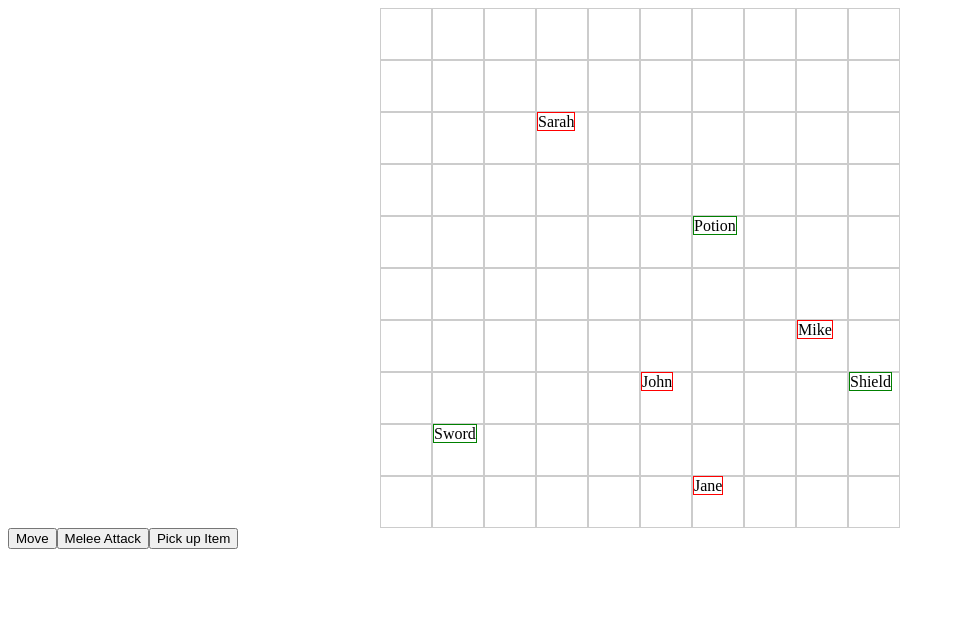
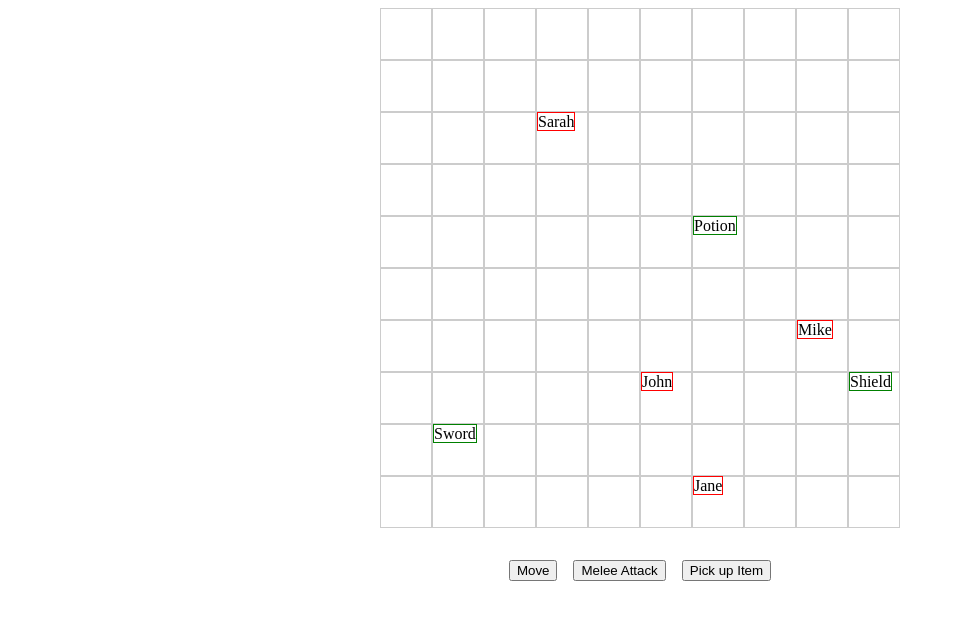
Before and after one commit to NathanArvan/2d-game, an Angular app: page / in a window 1280 px wide. Shown: the top 620 px of the page, without its empty margins (0-955 px from the left). Built offline with nearby package versions, Linux system fonts and the light colour scheme.

Commit message:
action bar spacing

```diff
--- a/src/app/components/battle-map-ui/battle-map-ui.component.css
+++ b/src/app/components/battle-map-ui/battle-map-ui.component.css
@@ -2,3 +2,14 @@
     display: flex;
     justify-content: center;
 }
+
+.action-bar-container {
+    display: flex;
+    justify-content: center;
+    padding: 2rem;
+}
+
+.action-bar {
+    display: flex;
+    gap: 1rem;
+}
--- a/src/app/components/battle-map-ui/battle-map-ui.component.html
+++ b/src/app/components/battle-map-ui/battle-map-ui.component.html
@@ -8,13 +8,13 @@
     </div>
 
     <div class="action-bar-container">
+      <div class="action-bar">
         @switch (actionState()) {
           @case (actionStates.NoSelection) {
-          <div class="action-bar">
+
               @for (action of actions; track $index) {
                 <button (click)="selectAction(action)">{{ action.name }}</button>
               }
-          </div>
           }
           @case (actionStates.MoveSelected) {
             <span>Select a square to move to</span>
@@ -29,7 +29,7 @@
             <button (click)="cancelAction()">Cancel</button>
           }
         }
-
+      </div>
     </div>
 
     <!-- There will be content showing information about characters in the combat -->
```
Lines whose indentation alone changed are shown as unchanged.
